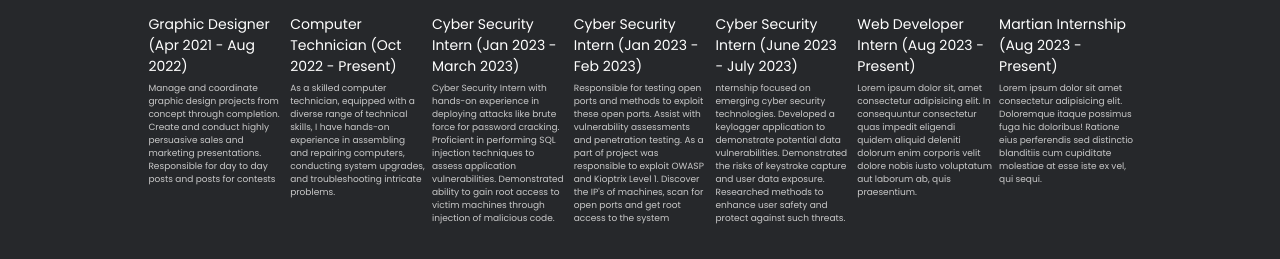
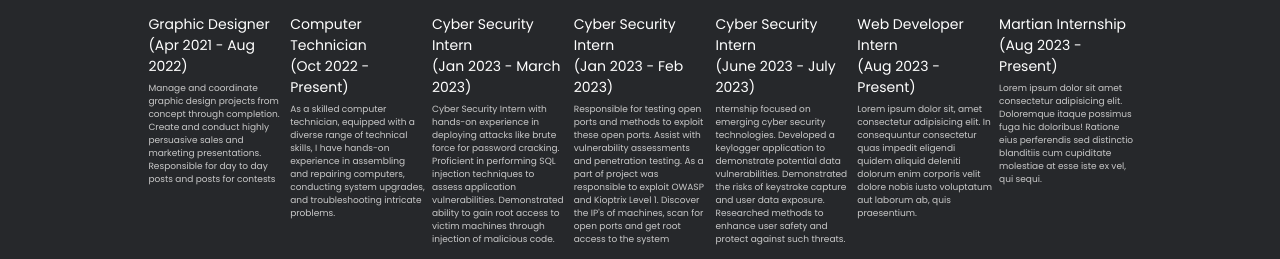
Before and after one commit to Atharv22/Atharv-Portfolio, a plain HTML site: page index.html in a window 1280 px wide. Shown: the part 541-800 px from the top of the page. Drawn offline with nearby package versions, Linux system fonts and the light colour scheme.

Commit message:
Update index.html

```diff
--- a/index.html
+++ b/index.html
@@ -289,7 +289,7 @@
                 <div class="vertical">
                     <img src="11.png" alt="GirlScript-logo" class="image-top">
                     <div class="vertical-title">
-                        Graphic Designer (Apr 2021 - Aug 2022)
+                        Graphic Designer <div>(Apr 2021 - Aug 2022)</div>
                     </div>
                     <div class="vertical-desc">
                         Manage and coordinate graphic design projects from concept through completion. Create and conduct highly persuasive sales and marketing presentations. Responsible for day to day posts and posts for contests
@@ -298,7 +298,7 @@
                 <div class="vertical">
                     <img src="5.png" alt="AV-Service-logo" class="image-top">
                     <div class="vertical-title">
-                        Computer Technician (Oct 2022 - Present)
+                        Computer Technician <div>(Oct 2022 - Present)</div>
                     </div>
                     <div class="vertical-desc">
                         As a skilled computer technician, equipped with a diverse range of technical skills, I have hands-on experience in assembling and repairing computers, conducting system upgrades, and troubleshooting intricate problems.
@@ -307,7 +307,7 @@
                 <div class="vertical">
                     <img src="9.png" alt="coincent-logo" class="image-top">
                     <div class="vertical-title">
-                        Cyber Security Intern (Jan 2023 - March 2023)
+                        Cyber Security Intern <div>(Jan 2023 - March 2023)</div>
                     </div>
                     <div class="vertical-desc">
                         Cyber Security Intern with hands-on experience in deploying attacks like brute force for password cracking. Proficient in performing SQL injection techniques to assess application vulnerabilities. Demonstrated ability to gain root access to victim machines through injection of malicious code.
@@ -316,7 +316,7 @@
                 <div class="vertical">
                     <img src="10.png" alt="bavch-logo" class="image-top">
                     <div class="vertical-title">
-                        Cyber Security Intern (Jan 2023 - Feb 2023)
+                        Cyber Security Intern <div>(Jan 2023 - Feb 2023)</div>
                     </div>
                     <div class="vertical-desc">
                         Responsible for testing open ports and methods to exploit these open ports. Assist with vulnerability assessments and penetration testing. As a part of project was responsible to exploit OWASP and Kioptrix Level 1. Discover the IP's of machines, scan for open ports and get root access to the system
@@ -325,7 +325,7 @@
                 <div class="vertical">
                     <img src="8.png" alt="edunet-Logo" class="image-top">
                     <div class="vertical-title">
-                        Cyber Security Intern (June 2023 - July 2023)
+                        Cyber Security Intern <div>(June 2023 - July 2023)</div>
                     </div>
                     <div class="vertical-desc">
                         nternship focused on emerging cyber security technologies. Developed a keylogger application to demonstrate potential data vulnerabilities. Demonstrated the risks of keystroke capture and user data exposure. Researched methods to enhance user safety and protect against such threats.
@@ -335,7 +335,7 @@
                 <div class="vertical">
                     <img src="7.png" alt="creative-capsule-logo" class="image-top">
                     <div class="vertical-title">
-                        Web Developer Intern (Aug 2023 - Present)
+                        Web Developer Intern <div>(Aug 2023 - Present)</div>
                     </div>
                     <div class="vertical-desc">
                         Lorem ipsum dolor sit, amet consectetur adipisicing elit. In consequuntur consectetur quas impedit eligendi quidem aliquid deleniti dolorum enim corporis velit dolore nobis iusto voluptatum aut laborum ab, quis praesentium.
@@ -344,7 +344,7 @@
                 <div class="vertical">
                     <img src="6.png" alt="persistent-logo" class="image-top">
                     <div class="vertical-title">
-                        Martian Internship (Aug 2023 - Present)
+                        Martian Internship <div>(Aug 2023 - Present)</div>
                     </div>
                     <div class="vertical-desc">
                         Lorem ipsum dolor sit amet consectetur adipisicing elit. Doloremque itaque possimus fuga hic doloribus! Ratione eius perferendis sed distinctio blanditiis cum cupiditate molestiae at esse iste ex vel, qui sequi.
```
